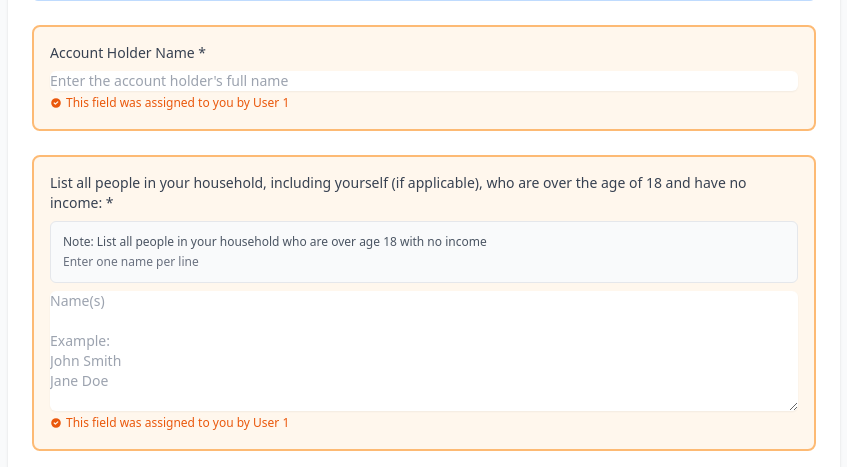
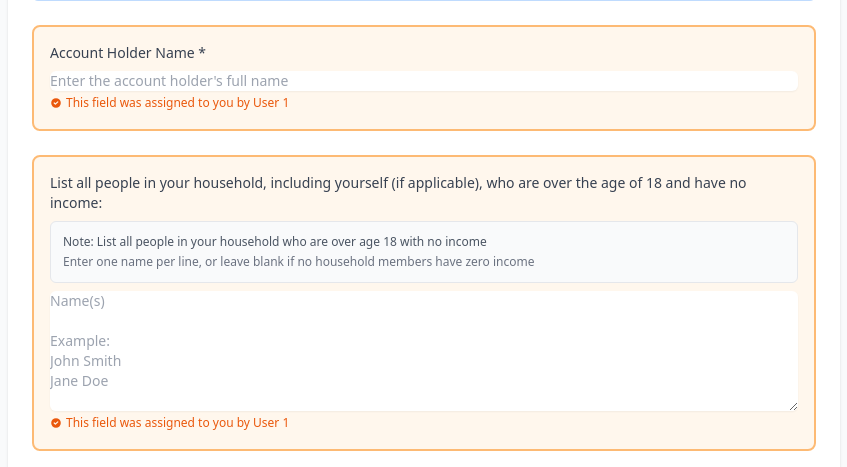
Before and after one commit to cvsper/pdfcollab, a Flask app: page /user2/1 in a window 1280 px wide. Shown: the part 652-1119 px from the top of the page, without its empty margins (216-1063 px from the left). Run offline with Flask 3, Linux system fonts and the light colour scheme; data that the repository does not hold is empty; some libraries are stand-ins or nearby versions.

Commit message:
Make household members field optional in Section 5
- Remove required attribute from household_member_names_no_income field
- Update label to remove asterisk (no longer required)
- Update placeholder and help text to indicate field can be left blank
- Allow users to skip this field if no household members have zero income

🤖 Generated with [Claude Code](https://claude.ai/code)

Co-Authored-By: Claude <noreply@anthropic.com>

```diff
--- a/templates/user2_enhanced.html
+++ b/templates/user2_enhanced.html
@@ -98,15 +98,15 @@
                     <!-- Household Members with No Income -->
                     <div class="p-4 border-2 border-orange-300 bg-orange-50 rounded-lg">
                         <label class="block text-sm font-medium text-gray-700 mb-2">
-                            List all people in your household, including yourself (if applicable), who are over the age of 18 and have no income: *
+                            List all people in your household, including yourself (if applicable), who are over the age of 18 and have no income:
                         </label>
                         <div class="p-3 bg-gray-50 border border-gray-200 rounded-md mb-2">
                             <p class="text-xs font-medium text-gray-600 mb-1">Note: List all people in your household who are over age 18 with no income</p>
-                            <p class="text-xs text-gray-500">Enter one name per line</p>
+                            <p class="text-xs text-gray-500">Enter one name per line, or leave blank if no household members have zero income</p>
                         </div>
                         <textarea name="household_member_names_no_income" rows="6"
                                   class="block w-full border-gray-300 rounded-md shadow-sm focus:ring-orange-500 focus:border-orange-500 sm:text-sm"
-                                  placeholder="Name(s)&#10;&#10;Example:&#10;John Smith&#10;Jane Doe" required></textarea>
+                                  placeholder="Name(s)&#10;&#10;Example:&#10;John Smith&#10;Jane Doe&#10;&#10;Leave blank if no household members have zero income"></textarea>
                         <p class="text-xs text-orange-600 mt-1">
                             <span class="inline-flex items-center">
                                 <svg class="w-3 h-3 mr-1" fill="currentColor" viewBox="0 0 20 20">
```
